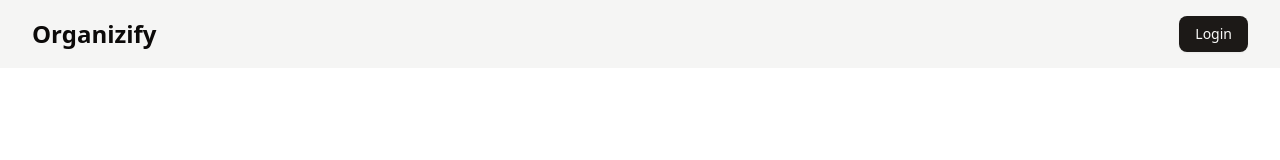
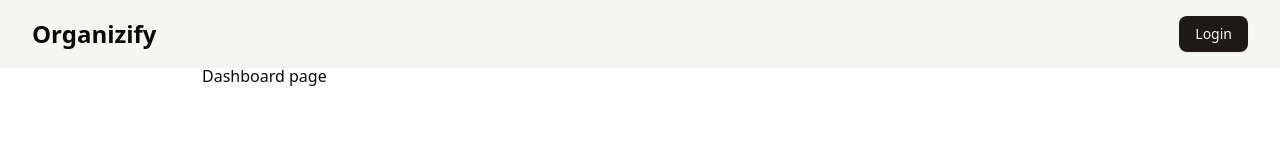
Before and after one commit to andrefmonteiro/organizify, a Nuxt app: page /dashboard in a window 1280 px wide. Shown: the top 160 px of the page. Built offline with nearby package versions, Linux system fonts and the light colour scheme.

Commit message:
cursor pointer on hover on buttons

```diff
--- a/components/AppNavbar.vue
+++ b/components/AppNavbar.vue
@@ -12,7 +12,11 @@
       </div>
 
       <div class="flex items-center">
-        <Button>Login</Button>
+        <NuxtLink
+          to="/dashboard"
+        >
+          <Button class="cursor-pointer">Login</Button>
+        </NuxtLink>
       </div>
     </nav>
   </header>
--- a/components/HeroSection.vue
+++ b/components/HeroSection.vue
@@ -18,7 +18,7 @@
         <div class="mt-10 flex items-center justify-center gap-x-6">
           <Button
             size="lg"
-            class="px-8"
+            class="px-8 cursor-pointer"
           >
             Try it
           </Button>
--- /dev/null
+++ b/pages/dashboard.vue
@@ -0,0 +1,5 @@
+<template>
+  <div>
+    <p>Dashboard page</p>
+  </div>
+</template>
```
